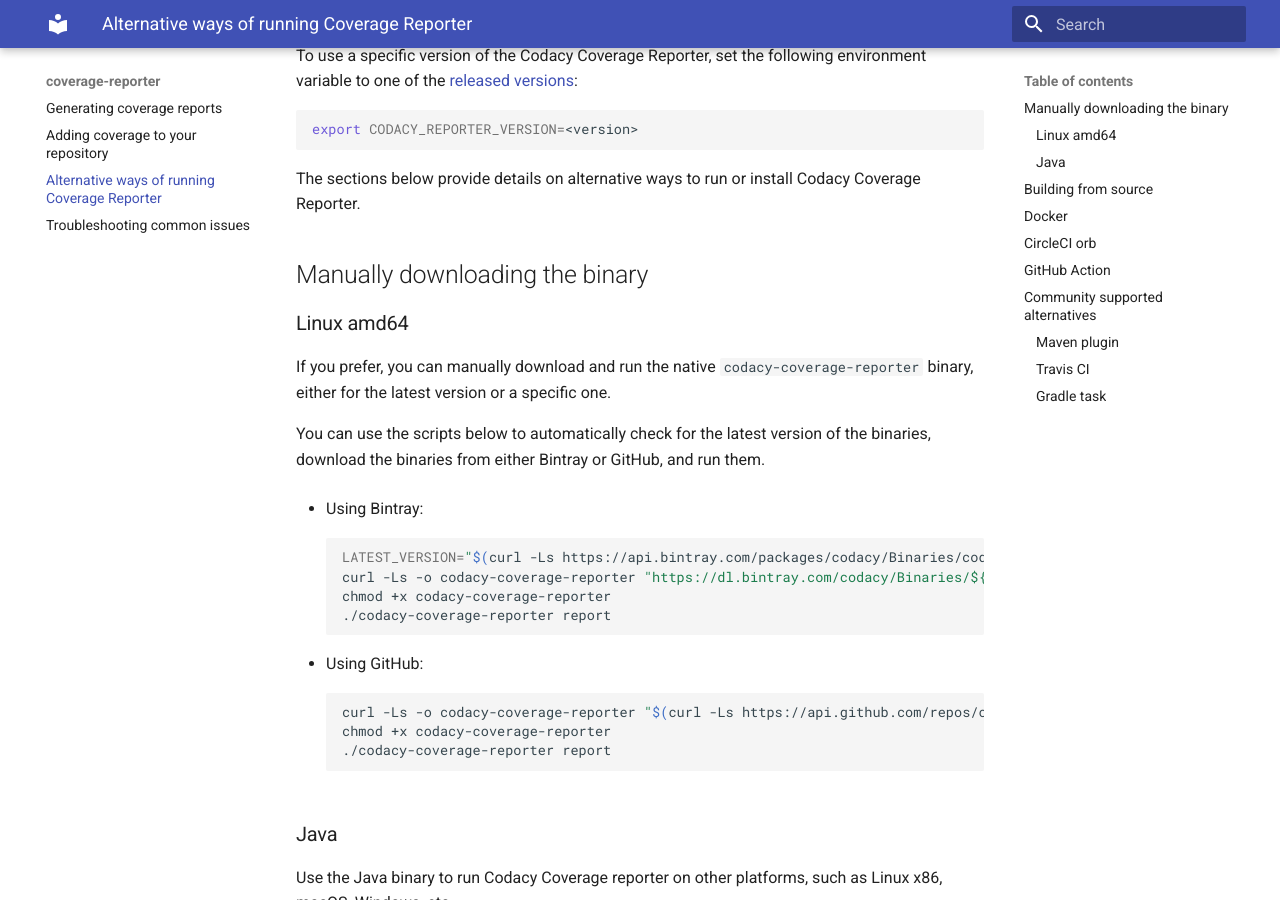
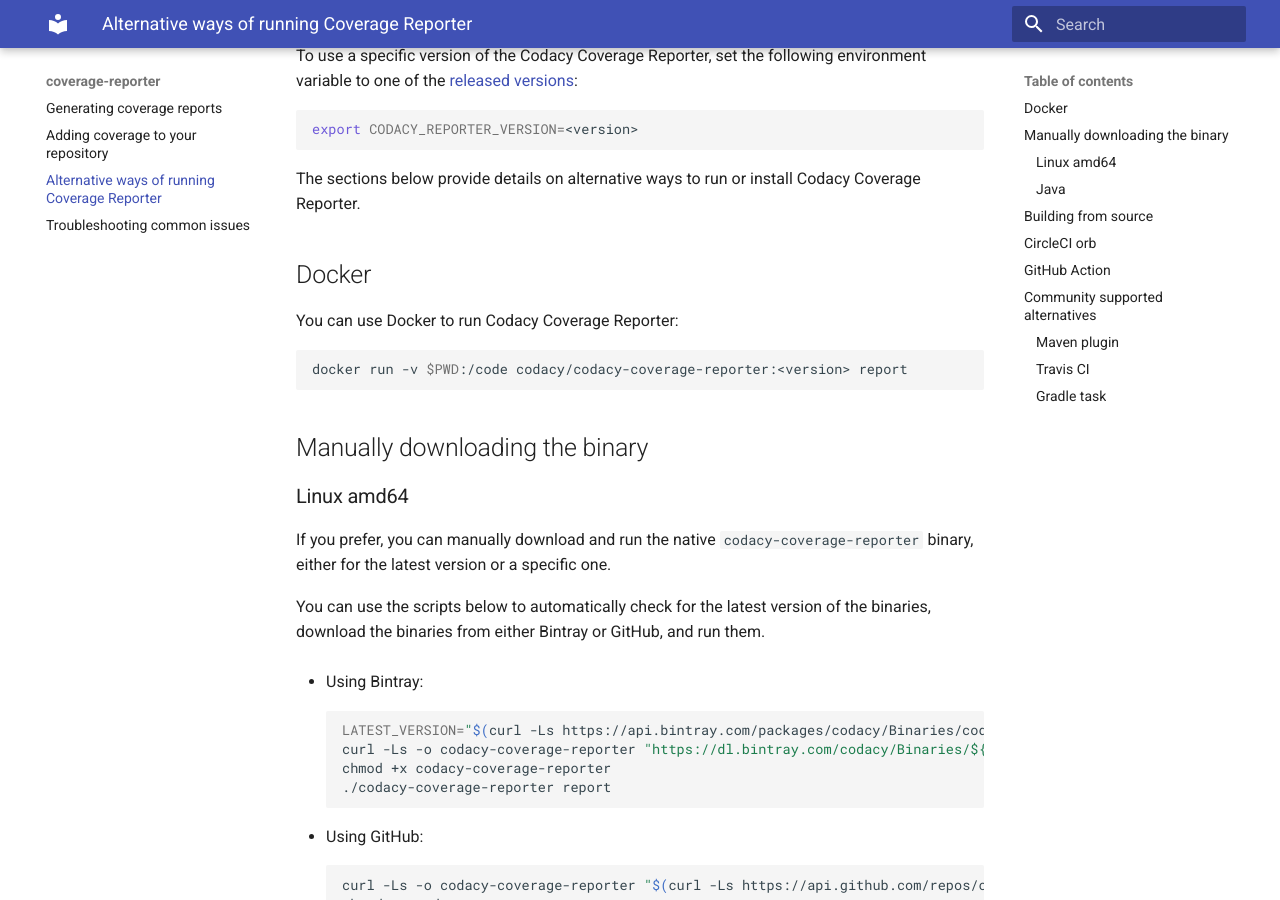
Before and after one commit to codacy/codacy-coverage-reporter, an MkDocs documentation site: the page built from docs/alternative-ways-of-running-coverage-reporter.md, in a window 1280 px wide and 900 px high, scrolled down 694 px. Built offline with MkDocs 1.6.1 and Material for MkDocs 9.7.7, drawn with Linux system fonts in a browser that asks for light colours; some of the changed text lies outside the part shown.

Commit message:
docs: Move docker alternative to first option on documentation

````diff
--- a/docs/alternative-ways-of-running-coverage-reporter.md
+++ b/docs/alternative-ways-of-running-coverage-reporter.md
@@ -29,6 +29,14 @@
 ```
 
 The sections below provide details on alternative ways to run or install Codacy Coverage Reporter.
+
+## Docker
+
+You can use Docker to run Codacy Coverage Reporter:
+
+```bash
+docker run -v $PWD:/code codacy/codacy-coverage-reporter:<version> report
+```
 
 ## Manually downloading the binary
 
@@ -100,14 +108,6 @@
     ```bash
     <path>/java-project$ java -jar ../codacy-coverage-reporter/target/codacy-coverage-reporter-assembly-<version>.jar report
     ```
-
-## Docker
-
-You can use Docker to run Codacy Coverage Reporter:
-
-```bash
-docker run -v $PWD:/code codacy/codacy-coverage-reporter:<version> report
-```
 
 ## CircleCI orb
 
````
